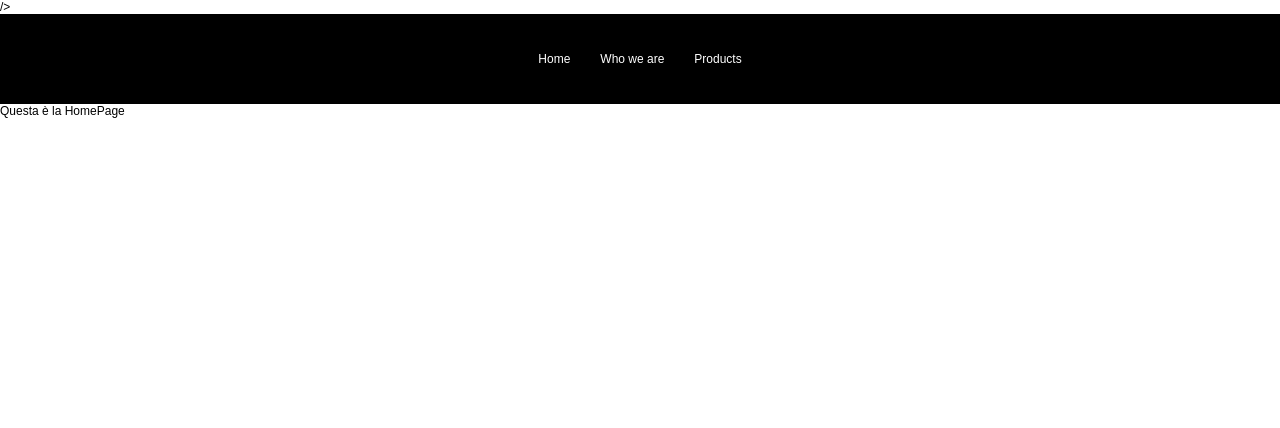
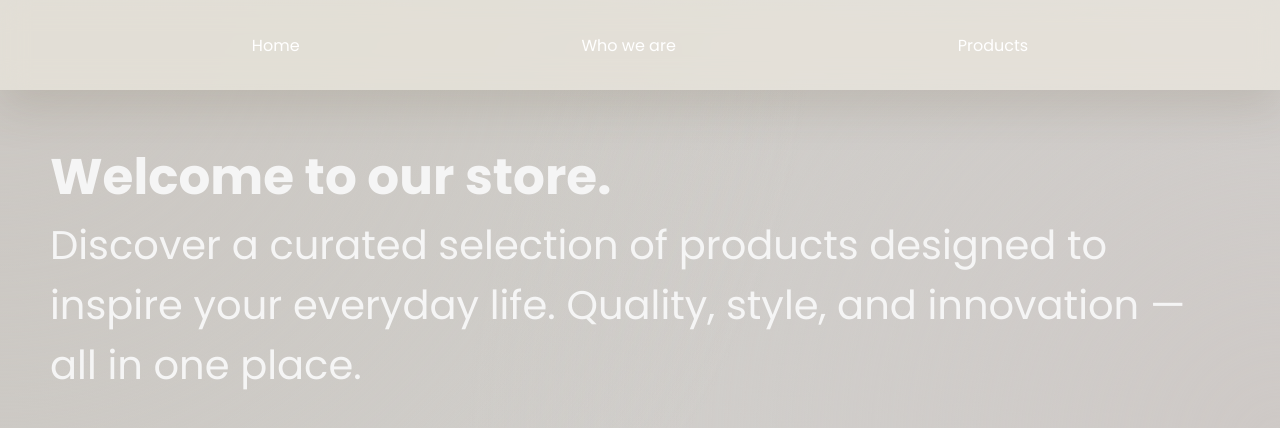
Before and after one commit to ilenia-agnolon/react-router, a React (Vite) app: page / in a window 1280 px wide. Shown: the top 428 px of the page. Built offline with nearby package versions, Linux system fonts and the light colour scheme.

Commit message:
-migliorato css
-inserito benvenuto in homepage

```diff
--- a/index.html
+++ b/index.html
@@ -4,6 +4,12 @@
     <meta charset="UTF-8" />
     <link rel="icon" type="image/svg+xml" href="/vite.svg" />
     <meta name="viewport" content="width=device-width, initial-scale=1.0" />
+    <!-- google font -->
+    <link
+      href="https://fonts.googleapis.com/css2?family=Poppins:wght@300;400;500;600;700&display=swap"
+      rel="stylesheet"
+    />
+
     <!-- axios -->
     <script src="https://cdnjs.cloudflare.com/ajax/libs/axios/1.6.7/axios.min.js"></script>
     <!-- Bootstrap-->
@@ -12,7 +18,6 @@
       rel="stylesheet"
       integrity="sha384-LN+7fdVzj6u52u30Kp6M/trliBMCMKTyK833zpbD+pXdCLuTusPj697FH4R/5mcr"
       crossorigin="anonymous" -->
-    />
 
     <title>react-router</title>
   </head>
--- a/src/index.css
+++ b/src/index.css
@@ -82,17 +82,31 @@ button:focus-visible {
   font-size: 12px;
 }
 
+body {
+  background: radial-gradient(
+      circle at top left,
+      rgb(204, 200, 196),
+      transparent 60%
+    ),
+    radial-gradient(circle at bottom right, rgb(206, 201, 198), transparent 60%),
+    linear-gradient(135deg, #cbc8c1 0%, #d4d3d2 100%);
+  font-family: "Poppins", sans-serif;
+}
+
 /* NAVBAR */
 nav {
-  background-color: black;
   color: white;
   width: 100%;
   height: 90px;
+  background: rgba(245, 240, 230, 0.55);
+  box-shadow: 0 18px 45px rgba(90, 75, 50, 0.15);
+  backdrop-filter: blur(14px) saturate(120%);
+  font-size: 16px;
 
   ul {
     list-style: none;
     display: flex;
-    justify-content: center;
+    justify-content: space-evenly;
     align-items: center;
     gap: 30px;
     height: 90px;
@@ -104,11 +118,29 @@ nav {
   text-decoration: none;
 }
 
+/* HOMEPAGE */
+.home-page-txt {
+  color: whitesmoke;
+  padding: 50px;
+
+  h1 {
+    font-size: 50px;
+  }
+
+  p {
+    font-size: 40px;
+  }
+}
+
 /* PAGINA PRODOTTI */
 h2 {
   text-align: center;
   margin-top: 30px;
   margin-bottom: 30px;
+  font-size: 28px;
+  color: white;
+  text-shadow: 1px 1px 2px rgba(0, 0, 0, 0.3);
+  cursor: pointer;
 }
 
 .row {
@@ -121,20 +153,44 @@ h2 {
 
 .card {
   display: flex;
-  flex-direction: column;
-  justify-content: space-between;
-  width: 250px;
-  min-height: 400px;
-  max-height: 400px;
-  border-radius: 10px;
-  box-shadow: 0 2px 6px rgba(0, 0, 0, 0.1);
-  background-color: white;
+  width: 600px;
+  height: 300px;
+  border-radius: 20px;
+  box-shadow: 0 2px 6px rgba(255, 255, 255, 0.1);
+  margin-bottom: 30px;
   padding: 15px;
-  margin-bottom: 30px;
+  border: 1px solid rgba(255, 255, 255, 0.2);
+  background: rgba(255, 255, 255, 0.1);
+  cursor: pointer;
+}
+
+.card:hover {
+  transform: translateY(-6px);
+  border-color: rgba(255, 255, 255, 0.9);
+  box-shadow: 0 16px 45px rgba(255, 255, 255, 0.35);
 }
 
 .card-img {
-  width: 100%;
-  height: 250px;
+  width: 300px;
   object-fit: contain;
+  border-radius: 20px;
+  padding: 30px;
 }
+
+.card-body {
+  color: white;
+  display: flex;
+  flex-direction: column;
+  align-content: center;
+  justify-content: center;
+  text-shadow: 1px 1px 2px rgba(0, 0, 0, 0.3);
+  width: 300px;
+
+  p {
+    margin-top: 6px;
+  }
+}
+
+.card-title {
+  font-size: 18px;
+}
--- a/src/pages/HomePage.jsx
+++ b/src/pages/HomePage.jsx
@@ -1,7 +1,13 @@
 const HomePage = () => {
   return (
     <>
-      <div>Questa è la HomePage</div>
+      <div className="home-page-txt">
+        <h1>Welcome to our store.</h1>
+        <p>
+          Discover a curated selection of products designed to inspire your
+          everyday life. Quality, style, and innovation — all in one place.
+        </p>
+      </div>
     </>
   );
 };
```
